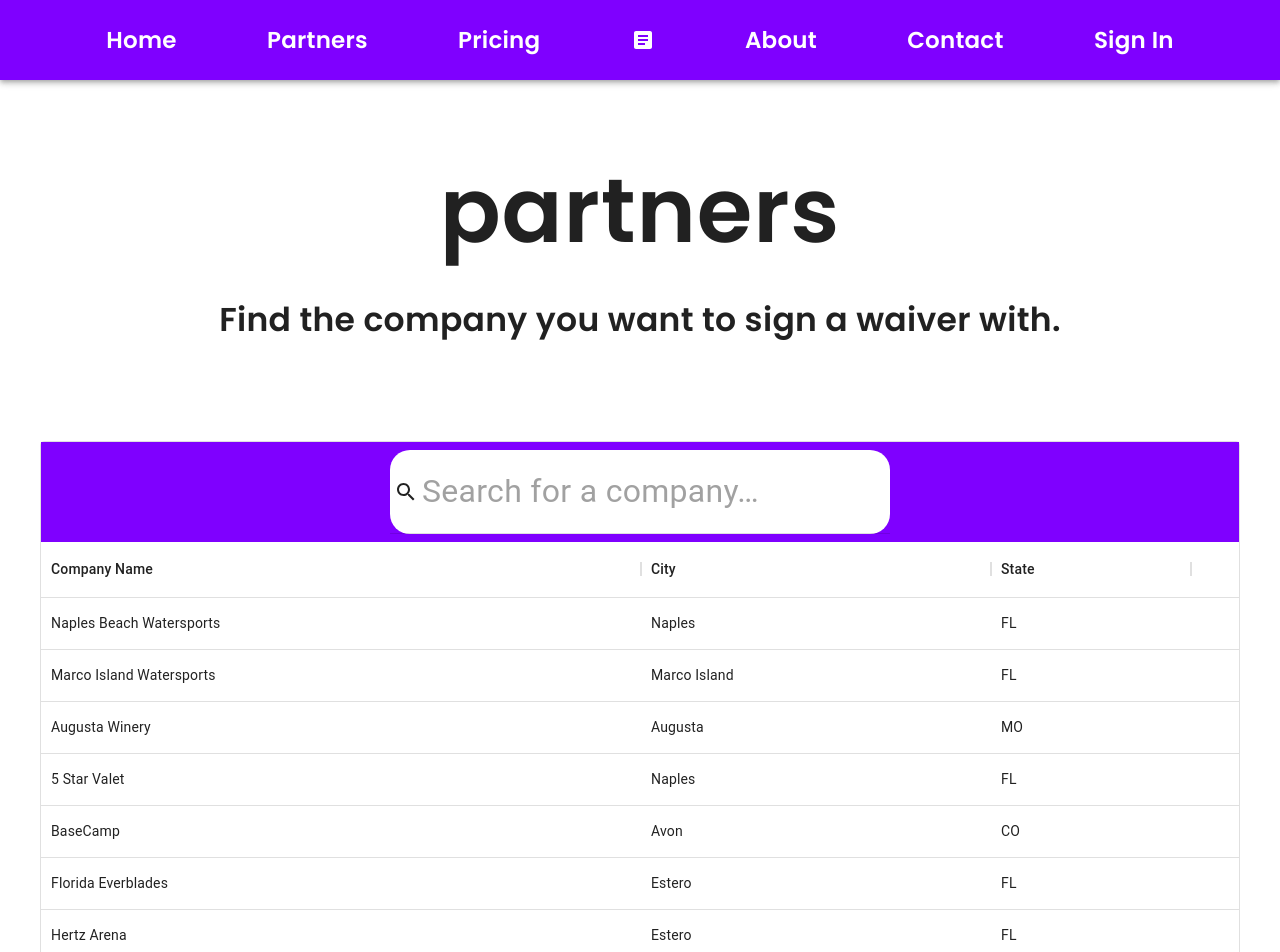
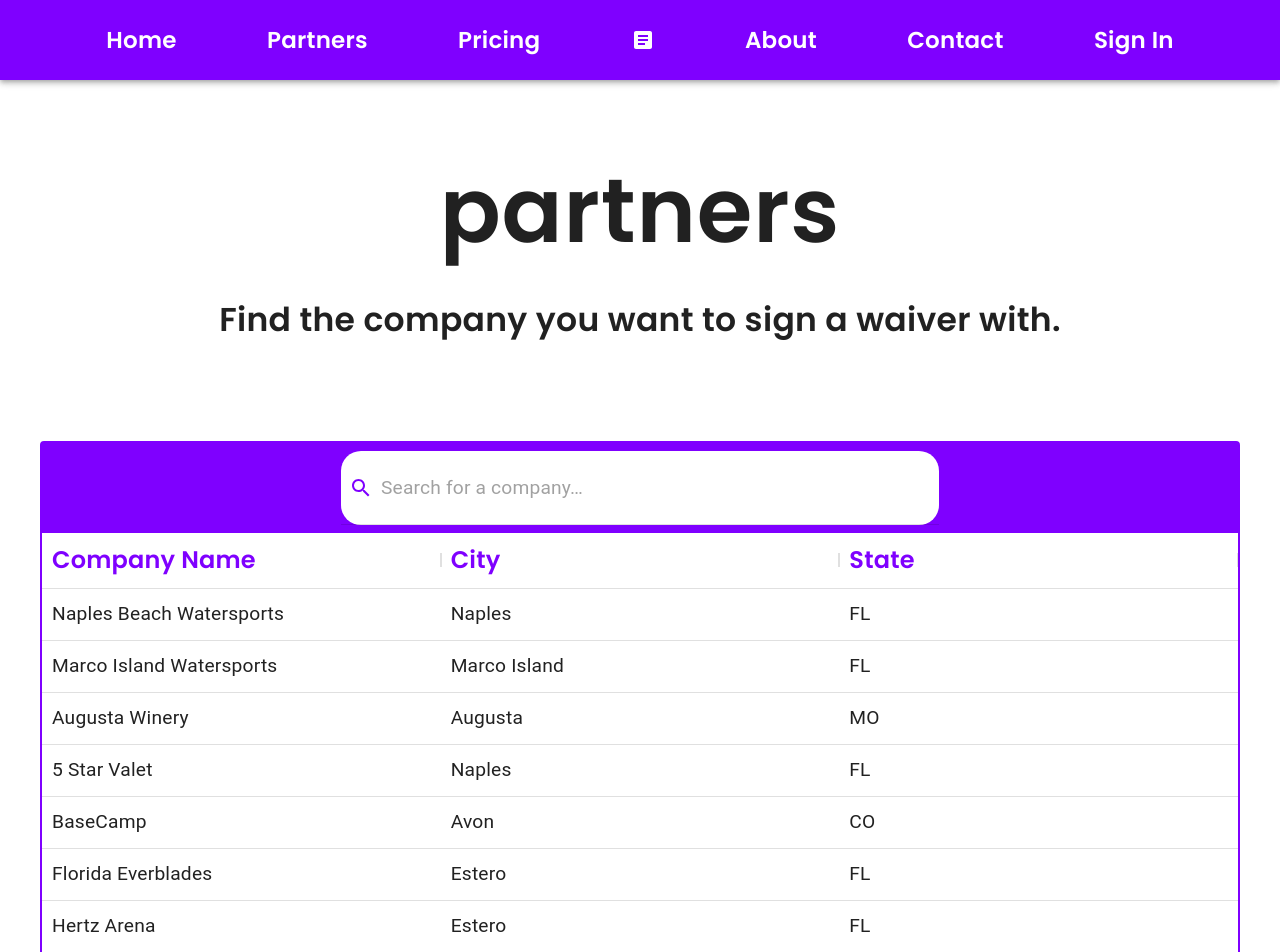
Before and after one commit to loganbahr/waivez, a Next.js app: page /partners in a window 1280 px wide. Shown: the top 952 px of the page. Built offline with nearby package versions, Linux system fonts and the light colour scheme; a web font is replaced by a local one.

Commit message:
some styling updates to partner directory
Took 2 hours 8 minutes

```diff
--- a/components/PartnerPage/QuickFilterPartnerDirectory.js
+++ b/components/PartnerPage/QuickFilterPartnerDirectory.js
@@ -16,7 +16,7 @@
         <Box
             sx={{
                 py: 1,
-                height: '100px',
+                height: {xs: 60, sm: 70, md: 80, lg: 90},
                 // border: '2px solid red',
                 display: 'flex',
                 justifyContent: 'center',
@@ -43,22 +43,23 @@
                     ),
                 }}
                 sx={{
-                    width: {md: 500},
+                    width: {xs: '100%', sm: '70%', md: '50%'},
                     margin: {xs: 0, md: 0},
                     // border: '2px solid orange',
                     borderRadius: '20px 20px',
                     backgroundColor: 'white',
                     // m: (theme) => theme.spacing(1, 0.5, 1.5),
                     '& .MuiSvgIcon-root': {
-                        mx: 0.5,
+                        mx: 1,
+                        color: 'primary.main'
                     },
                     '& .MuiInput-underline:before': {
                         borderBottom: 1,
                         borderColor: 'divider',
                     },
                     '& 	.MuiInput-root': {
-                        height: 200,
-                        fontSize: '2rem',
+                        height: '100%',
+                        fontSize: {xs: '1rem', sm: '1.1rem', md: '1.2rem'},
                     },
 
                 }}
@@ -82,10 +83,23 @@
     {id: 6, companyName: 'Florida Everblades', city: 'Estero', state: 'FL'},
     {id: 7, companyName: 'Hertz Arena', city: 'Estero', state: 'FL'},
 ];
+
+// const columnData = [
+//     {field: 'companyName', headerName: 'Company Name', width: 600},
+//     {field: 'city', headerName: 'City', width: 350},
+//     {field: 'state', headerName: 'State', width: 200}
+// ];
+
 const columnData = [
-    {field: 'companyName', headerName: 'Company Name', width: 600},
-    {field: 'city', headerName: 'City', width: 350},
-    {field: 'state', headerName: 'State', width: 200}
+    {
+        field: "companyName",
+        headerName: "Company Name",
+        flex: 1,
+        minWidth: 200,
+        renderCell: (params) => <a href={params.id}>{params.value}</a>,
+    },
+    {field: "city", headerName: "City", minWidth: 100, flex: 1},
+    {field: "state", headerName: "State", minWidth: 50, flex: 1},
 ];
 
 export default function QuickFilterPartnerDirectory() {
@@ -115,9 +129,16 @@
     }, [rowData]);
 
     return (
-        <Box sx={{height: 1000, width: 1}}>
+        // the DataGrid just follows the size of the Box
+        <Box
+            sx={{
+                height: '100vh',
+                width: 'auto',
+                // border: '10px solid yellow'
+            }}>
             <DataGrid
                 components={{Toolbar: QuickSearchToolbar}}
+                autoPageSize={true}
                 rows={rows}
                 columns={columnData}
                 componentsProps={{
@@ -127,6 +148,15 @@
                         clearSearch: () => requestSearch(''),
                     },
                 }}
+                sx={{
+                    border: '2px solid #7F00FF',
+                    '& .MuiDataGrid-columnHeader':{
+                        fontSize: {xs: '1.1rem', sm: '1.3rem', md: '1.5rem'},
+                        fontFamily: 'Poppins, sans-serif',
+                        color: 'primary.main'
+                    },
+                    fontSize: {xs: '0.85rem', sm: '1.1rem', md: '1.2rem'},
+                }}
             />
         </Box>
     );
--- a/pages/partners/index.js
+++ b/pages/partners/index.js
@@ -4,19 +4,23 @@
 import Head from "next/head";
 import {Box, Container} from "@mui/material";
 import PageTitleText from "../../components/PageTitleText";
-import QuickFilteringGrid from "../../components/PartnerPage/QuickFilterPartnerDirectory";
 import PageSubtitleText from "../../components/PageSubtitleText";
+import QuickFilterPartnerDirectory from "../../components/PartnerPage/QuickFilterPartnerDirectory";
 
 
 const PartnersPage = () => {
     return (
-        <Box>
+        <Box
+            sx={{
+                // border: '4px solid green'
+            }}>
             <Container maxWidth='lg'
                        sx={{
                            display: 'flex',
                            flexDirection: 'column',
                            alignItems: 'center',
-                           pb: 10
+                           pb: 10,
+                           // border: '2px solid orange'
                        }}>
                 <Head>
                     <title>
@@ -28,17 +32,18 @@
                 <PageSubtitleText content='Find the company you want to sign a waiver with.'/>
             </Container>
 
-            <Container sx={{
+            <Container
+                sx={{
                     backgroundColor: 'clear',
-                // border: '2px solid red',
+                    // border: '2px solid black',
                     minHeight: '100vh',
-                // minWidth: '100%',
+
                     display: 'flex',
                     flexDirection: 'column',
                     padding: {xs: 0, sm: 0, lg: 0, xl: 0}, //keeps content to edge of screen
                     mb: 10,
                 }}>
-                <QuickFilteringGrid/>
+                <QuickFilterPartnerDirectory/>
 
             </Container>
 
```
Lines whose indentation alone changed are shown as unchanged.
